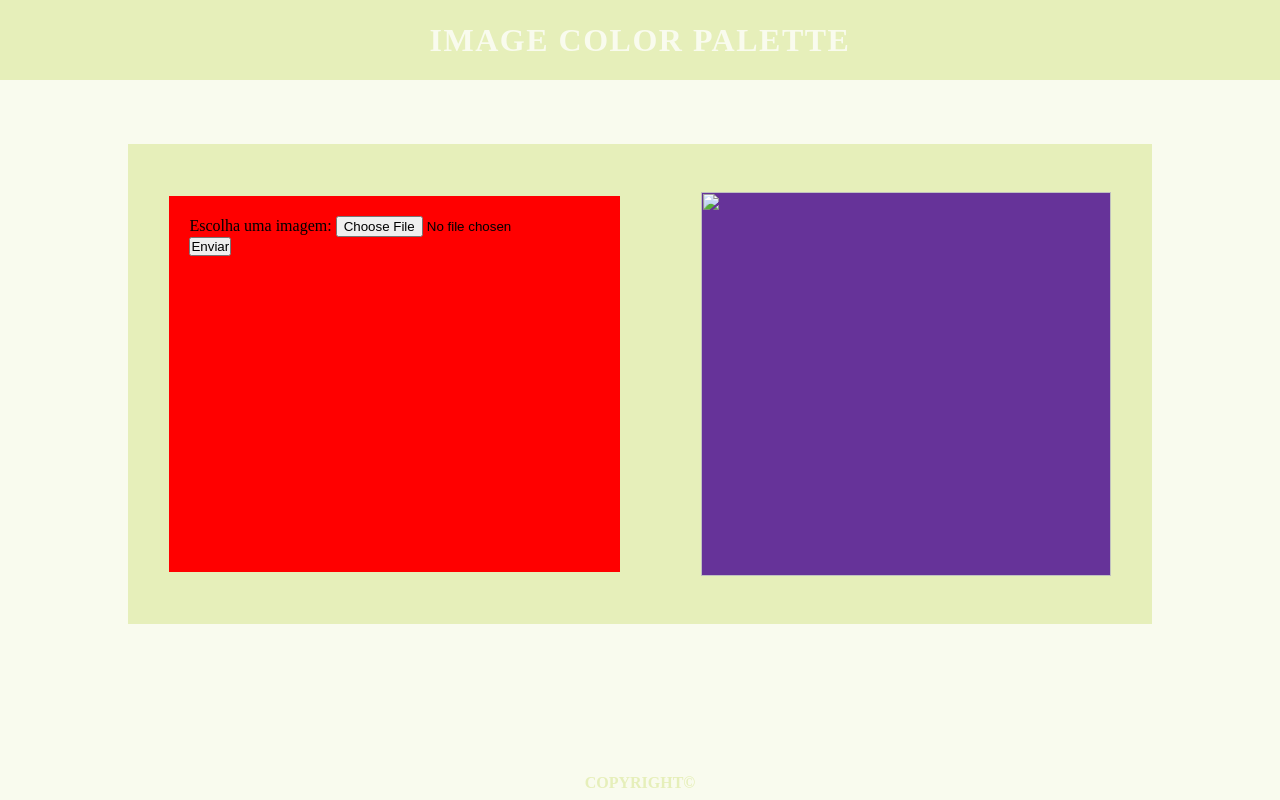
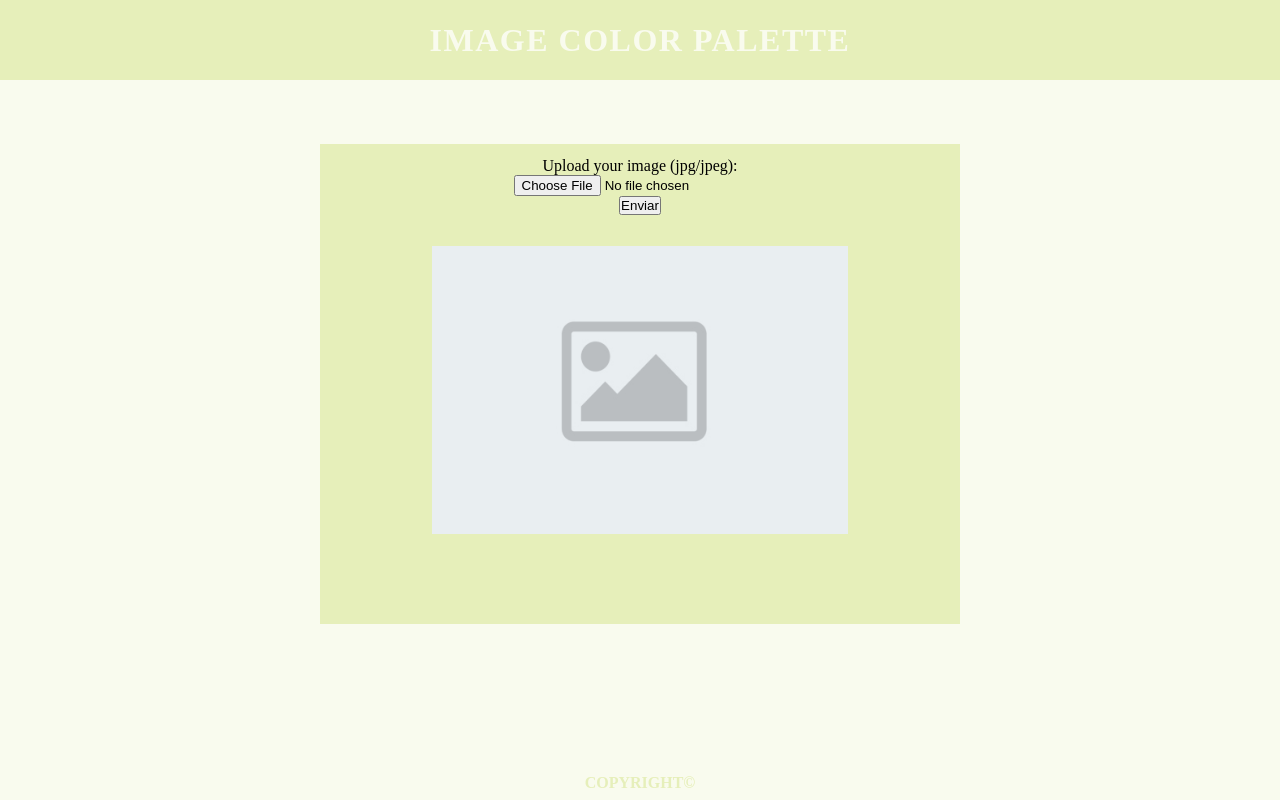
Before and after one commit to giovananog/image-color-palette, a Flask app: page / in a window 1280 px wide. Run offline with Flask 3, Linux system fonts and the light colour scheme.

Commit message:
chore: forms showing up on screen and better style

```diff
--- a/server.py
+++ b/server.py
@@ -11,19 +11,13 @@ def index_page():
     if request.method == 'POST':
         if 'file' not in request.files:
                 return 'Nenhum arquivo enviado!'
-
         file = request.files['file']
-
         if file.filename == '':
                 return 'Nenhum arquivo selecionado!'
-
         if file:
-            # Salva o arquivo no diretório de uploads
             file_path = os.path.join(app.config['UPLOAD_FOLDER'], file.filename)
             file.save(file_path)
-            # return 'Upload realizado com sucesso! Caminho: ' + file_path
             return render_template('index.html', filename=file_path)
-
     else:
         return render_template('index.html')
 
--- a/static/css/styles.css
+++ b/static/css/styles.css
@@ -34,19 +34,19 @@ body {
 }
 
 .index-content {
-    width: 80%;
+    width: 50%;
     height: 60vh;
     background-color: rgb(230, 239, 186);
     margin: 5% auto;
     display: flex;
-    justify-content: space-around;
     align-items: center;
+    flex-direction: column
 }
 
 .image-index {
-    width: 40%;
-    height: 80%;
-    background-color: rebeccapurple;
+    margin-top: 3%;
+    width: 65%;
+    height: 60%;
 }
 
 .image-index img {
@@ -57,8 +57,7 @@ body {
 
 .options-index {
     width: 40%;
-    height: 70%;
-    background-color: red;
+    height: 12%;
     padding: 2%;
 }
 
@@ -78,3 +77,11 @@ body {
     height: 30%;
     margin: 1%;
 }
+
+.upload-form {
+    display: flex;
+    flex-direction: column;
+    align-items: center;
+    width: 100%;
+    height: 40%;
+}
--- a/templates/index.html
+++ b/templates/index.html
@@ -2,15 +2,22 @@
 
 <div class="index-content">
     <div class="options-index">
-        <form action="/" method="post" enctype="multipart/form-data">
-            <label for="file">Escolha uma imagem:</label>
-            <input type="file" id="file" name="file" accept="image/*">
-            <br>
-            <input type="submit" value="Enviar">
-        </form>
+        {% if not filename %}
+            <form action="/" method="post" enctype="multipart/form-data" class="upload-form">
+                <label for="file">Upload your image (jpg/jpeg):</label>
+                <input type="file" id="file" name="file" accept="image/*">
+                <input type="submit" value="Enviar">
+            </form>
+        {% else %}
+            <form action="/image" method="post" class="upload-form">
+                <label for="file">How many colors you want to see?</label>
+                <input type="number" name="numeroEscolhido" min="1" max="10">
+              <input type="submit" value="Enviar">
+            </form>
+        {% endif %}
     </div>
     <div class="image-index">
-        <img src={{ filename }}>
+        <img src={{ filename or '../static/default.jpg'}}>
     </div>
 </div>
 
```
Also changed, not shown: static/default.jpg (added).
